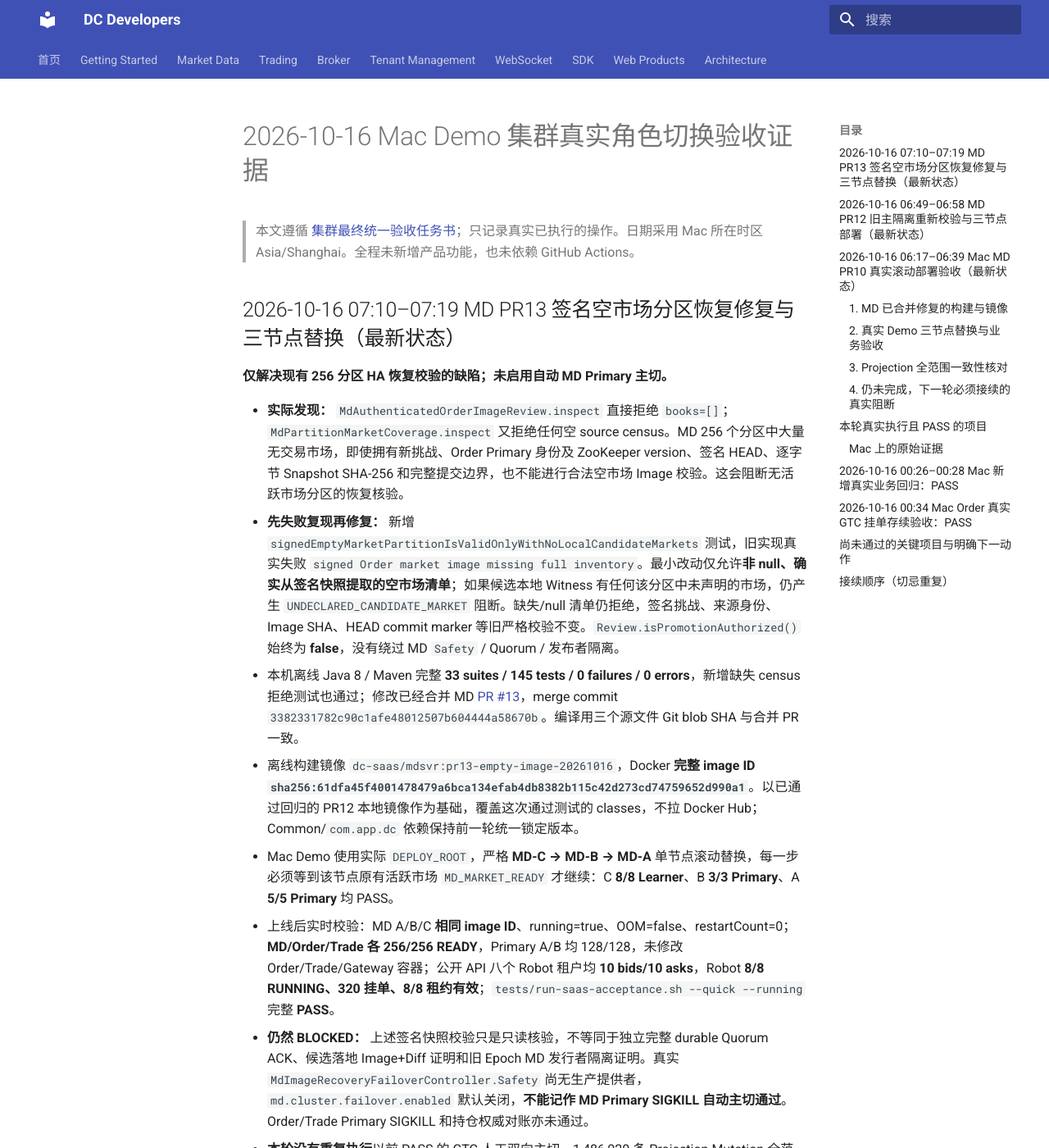
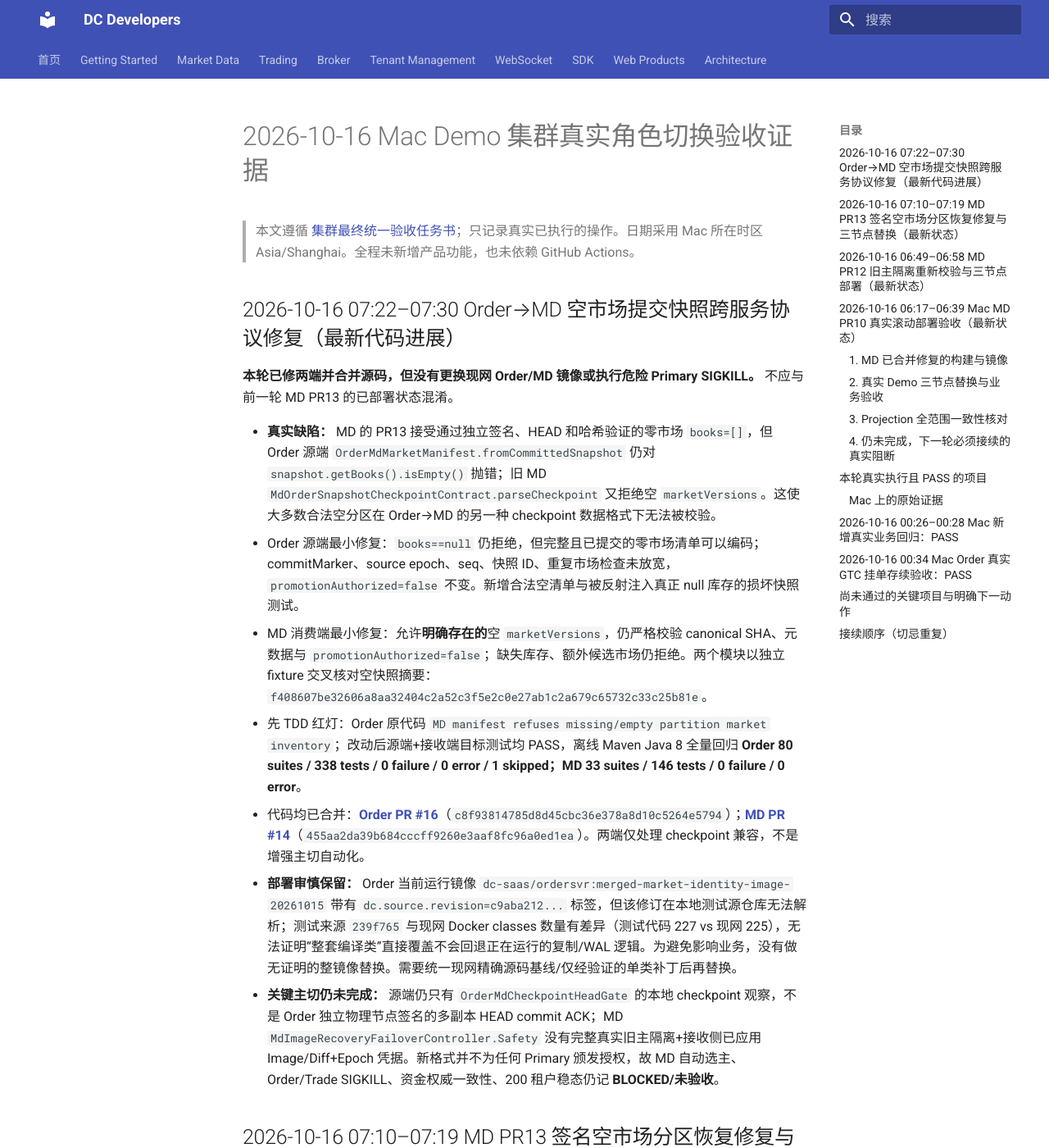
Before and after one commit to bliplink/dc-quant-deploy, an MkDocs documentation site: the page built from docs/CLUSTER_HA_REAL_ROLLOUT_EVIDENCE_20261016.zh-CN.md, in a window 1280 px wide and 1400 px high. Shown: the whole window at 82% size. Built offline with MkDocs 1.6.1 and Material for MkDocs 9.7.7, drawn with Linux system fonts in a browser that asks for light colours.

Commit message:
docs(ha): record full Order↔MD empty committed checkpoint test and safe release boundary [skip ci]

```diff
--- a/docs/CLUSTER_HA_REAL_ROLLOUT_EVIDENCE_20261016.zh-CN.md
+++ b/docs/CLUSTER_HA_REAL_ROLLOUT_EVIDENCE_20261016.zh-CN.md
@@ -1,6 +1,18 @@
 # 2026-10-16 Mac Demo 集群真实角色切换验收证据
 
 > 本文遵循 [集群最终统一验收任务书](CLUSTER_HA_FINAL_ACCEPTANCE_MISSION_20261015.zh-CN.md)；只记录真实已执行的操作。日期采用 Mac 所在时区 Asia/Shanghai。全程未新增产品功能，也未依赖 GitHub Actions。
+
+## 2026-10-16 07:22–07:30 Order→MD 空市场提交快照跨服务协议修复（最新代码进展）
+
+**本轮已修两端并合并源码，但没有更换现网 Order/MD 镜像或执行危险 Primary SIGKILL。** 不应与前一轮 MD PR13 的已部署状态混淆。
+
+- **真实缺陷：** MD 的 PR13 接受通过独立签名、HEAD 和哈希验证的零市场 `books=[]`，但 Order 源端 `OrderMdMarketManifest.fromCommittedSnapshot` 仍对 `snapshot.getBooks().isEmpty()` 抛错；旧 MD `MdOrderSnapshotCheckpointContract.parseCheckpoint` 又拒绝空 `marketVersions`。这使大多数合法空分区在 Order→MD 的另一种 checkpoint 数据格式下无法被校验。
+- Order 源端最小修复：`books==null` 仍拒绝，但完整且已提交的零市场清单可以编码；commitMarker、source epoch、seq、快照 ID、重复市场检查未放宽，`promotionAuthorized=false` 不变。新增合法空清单与被反射注入真正 null 库存的损坏快照测试。
+- MD 消费端最小修复：允许**明确存在的**空 `marketVersions`，仍严格校验 canonical SHA、元数据与 `promotionAuthorized=false`；缺失库存、额外候选市场仍拒绝。两个模块以独立 fixture 交叉核对空快照摘要：`f408607be32606a8aa32404c2a52c3f5e2c0e27ab1c2a679c65732c33c25b81e`。
+- 先 TDD 红灯：Order 原代码 `MD manifest refuses missing/empty partition market inventory`；改动后源端+接收端目标测试均 PASS，离线 Maven Java 8 全量回归 **Order 80 suites / 338 tests / 0 failure / 0 error / 1 skipped；MD 33 suites / 146 tests / 0 failure / 0 error**。
+- 代码均已合并：**[Order PR #16](https://github.com/bliplink/com.app.dc.ordersvr/pull/16)**（`c8f93814785d8d45cbc36e378a8d10c5264e5794`）；**[MD PR #14](https://github.com/bliplink/com.app.dc.mdsvr/pull/14)**（`455aa2da39b684cccff9260e3aaf8fc96a0ed1ea`）。两端仅处理 checkpoint 兼容，不是增强主切自动化。
+- **部署审慎保留：** Order 当前运行镜像 `dc-saas/ordersvr:merged-market-identity-image-20261015` 带有 `dc.source.revision=c9aba212...` 标签，但该修订在本地测试源仓库无法解析；测试来源 `239f765` 与现网 Docker classes 数量有差异（测试代码 227 vs 现网 225），无法证明“整套编译类”直接覆盖不会回退正在运行的复制/WAL 逻辑。为避免影响业务，没有做无证明的整镜像替换。需要统一现网精确源码基线/仅经验证的单类补丁后再替换。
+- **关键主切仍未完成：** 源端仍只有 `OrderMdCheckpointHeadGate` 的本地 checkpoint 观察，不是 Order 独立物理节点签名的多副本 HEAD commit ACK；MD `MdImageRecoveryFailoverController.Safety` 没有完整真实旧主隔离+接收侧已应用 Image/Diff+Epoch 凭据。新格式并不为任何 Primary 颁发授权，故 MD 自动选主、Order/Trade SIGKILL、资金权威一致性、200 租户稳态仍记 **BLOCKED/未验收**。
 
 ## 2026-10-16 07:10–07:19 MD PR13 签名空市场分区恢复修复与三节点替换（最新状态）
 
```
